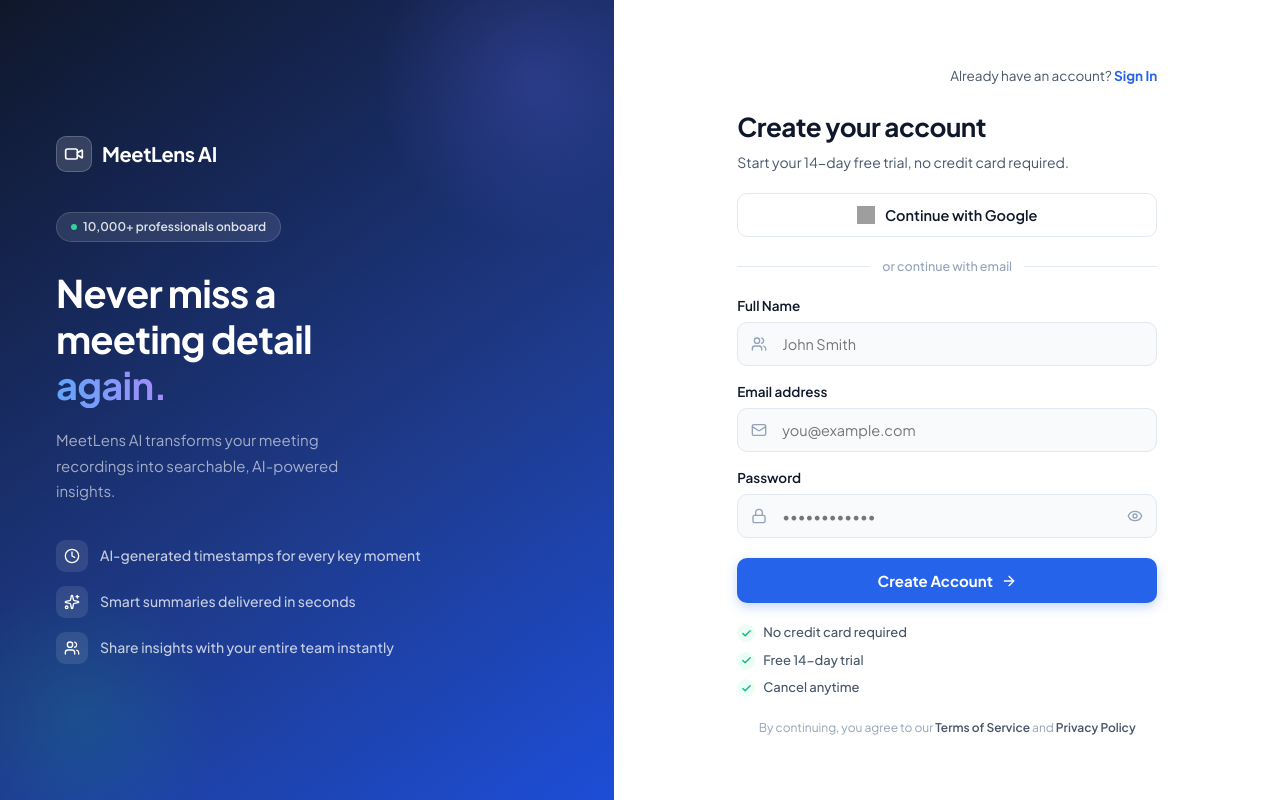
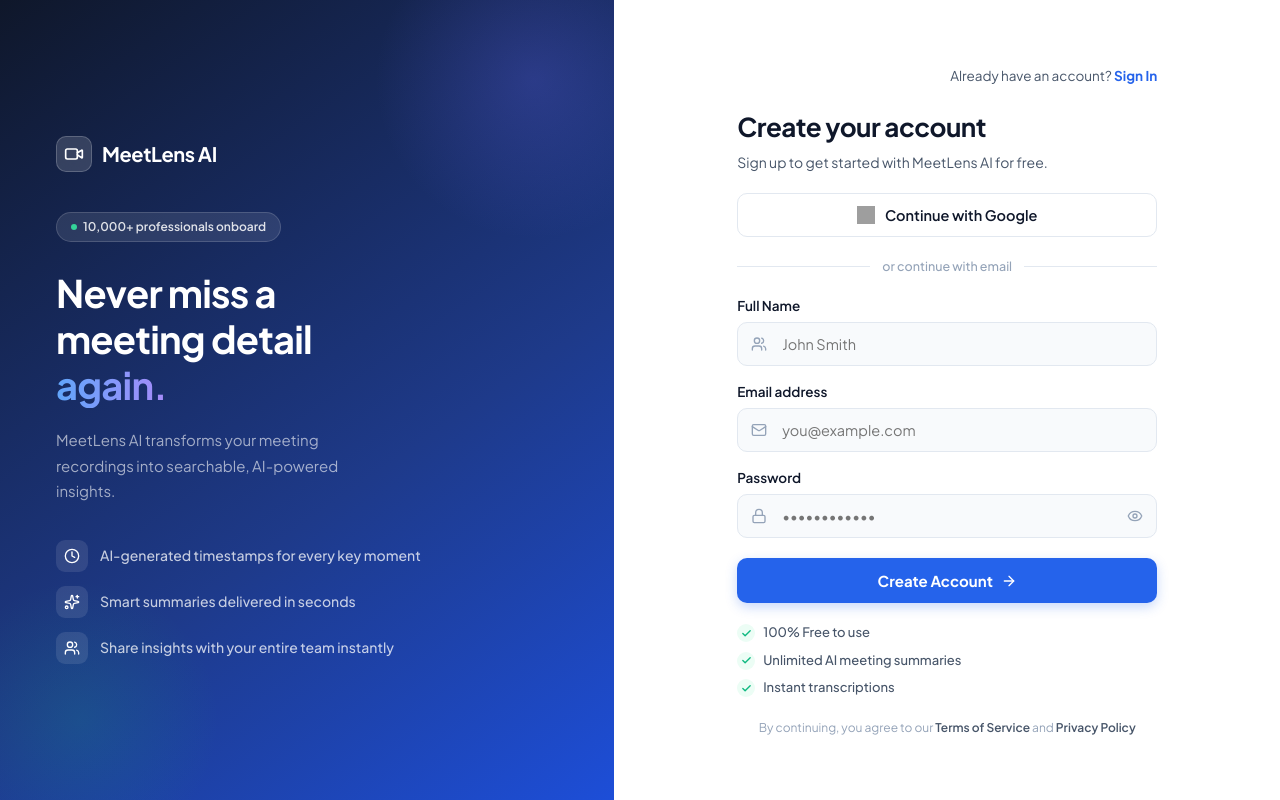
Before and after one commit to riyasingh1102345/MeetingSync, a React (Vite) app: page /signin in a window 1280 px wide. Both pictures are taken after a click on the button "Sign Up". Built offline with nearby package versions, Linux system fonts and the light colour scheme; no server answers; grey boxes are pictures that could not be loaded.

Commit message:
style: remove free trial text from signup page

```diff
--- a/src/pages/SignIn.jsx
+++ b/src/pages/SignIn.jsx
@@ -190,7 +190,7 @@ export default function SignIn() {
               {isSignUp ? 'Create your account' : 'Welcome back'}
             </h1>
             <p style={{ fontSize: 14, color: C.textSecondary, lineHeight: 1.5 }}>
-              {isSignUp ? 'Start your 14-day free trial, no credit card required.' : 'Sign in to continue to your MeetLens AI account.'}
+              {isSignUp ? 'Sign up to get started with MeetLens AI for free.' : 'Sign in to continue to your MeetLens AI account.'}
             </p>
           </div>
 
@@ -317,7 +317,7 @@ export default function SignIn() {
           {/* Trust badges */}
           {isSignUp && (
             <div style={{ marginTop: 20, display: 'flex', flexDirection: 'column', gap: 8 }}>
-              {['No credit card required', 'Free 14-day trial', 'Cancel anytime'].map(t => (
+              {['100% Free to use', 'Unlimited AI meeting summaries', 'Instant transcriptions'].map(t => (
                 <div key={t} style={{ display: 'flex', alignItems: 'center', gap: 8 }}>
                   <div style={{ width: 18, height: 18, borderRadius: '50%', background: C.successLight, color: C.success, display: 'flex', alignItems: 'center', justifyContent: 'center', flexShrink: 0 }}>
                     <Check size={11} strokeWidth={3} />
```
